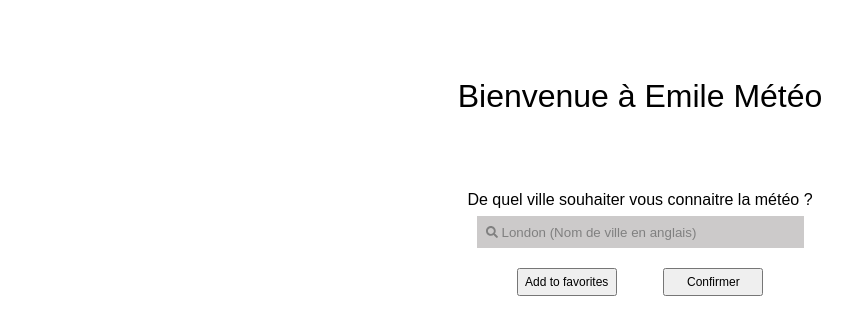
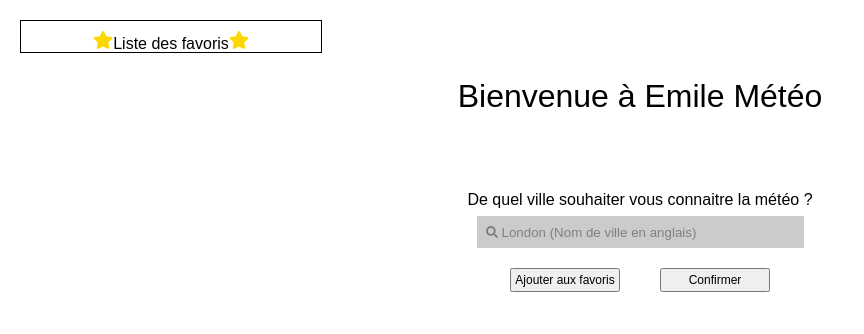
Before and after one commit to ebergez/Meteo-Emile-VueJs-, a Vue app in the folder app/: page / in a window 1280 px wide. Shown: the top 334 px of the page, without its empty margins (0-864 px from the left). Built offline with nearby package versions, Linux system fonts and the light colour scheme.

Commit message:
added favorite list

```diff
--- a/app/src/assets/styles.css
+++ b/app/src/assets/styles.css
@@ -18,11 +18,7 @@
     width: 300px;
 }
 
-button{
-    width: 100px;
-    padding: 5px;
-    margin: 20px;
-}
+
 
 .toCenter {
     display: flex;
@@ -71,13 +67,15 @@ button{
     margin-right: 3vw;
     flex-wrap: wrap;
     margin-bottom: 50px;
+    text-align: center;
 }
 
 .dataSquare {
     width: 200px;
     height: 200px;
     margin-top: 20px;
-    border: black solid 1px;
+    border-radius: 10px;
+    box-shadow: 0px  10px 20px 0.5px rgba(0, 0, 0, 0.2);
     animation: fadeInBottom 1s forwards;
 }
 
@@ -110,7 +108,42 @@ h4{
 
 button{
     font-size: 12px;
+    width: 175px;
+    padding: 3px;
+    margin: 20px;
+    font-family: Arial, Helvetica, sans-serif;
+    cursor: pointer;
 }
+
+.listOfFavorites {
+    position: fixed;
+    top: 20px;
+    left: 20px;
+    border: 1px solid black;
+    width: 300px;
+    background-color: white;
+}
+
+
+.listOfFavorites h1 {
+    text-align: center;
+    font-family: Arial, Helvetica, sans-serif;
+    margin-top: 10px;
+}
+
+.listOfFavorites li {
+    margin-top: 15px;
+    margin-left: 15px;
+    font-family: Arial, Helvetica, sans-serif;
+    cursor: pointer;
+
+}
+
+.star {
+    width: 20px;
+}
+
+
 
 @keyframes fadeInBottom {
     from {
--- a/app/src/components/MeteoEmile.vue
+++ b/app/src/components/MeteoEmile.vue
@@ -4,13 +4,18 @@
   <p class="question">De quel ville souhaiter vous connaitre la météo ?</p>
   <div class="toCenter">
     <input v-model="message" @keypress.enter="sendMessage()" type="text" placeholder="London (Nom de ville en anglais)">
-
   </div>
   <div class="toCenterButtons">
     <div class="centerButtons">
-      <button @click="addToFavorite()">Add to favorites</button>
+      <button @click="addToFavorite()">Ajouter aux favoris</button>
       <button @click="sendMessage()">Confirmer</button>
     </div>
+  <div class="listOfFavorites">
+    <h1><img src="../assets/Images/star-solid.svg" class="star">Liste des favoris<img src="../assets/Images/star-solid.svg" class="star"></h1>
+    <ul v-for="(favorite, index) in favorites" :key="index" >
+      <li @click="seeFavorite(favorite)" class="favorite">{{favorite}}</li>
+    </ul>
+  </div>
   </div>
       <div class="datas" v-if="datas.length !== 0 && !datas.error">
         <div class="dataSquares">
@@ -48,7 +53,7 @@
           <div class="dataSquare">
             <h3 class="squareTitle">Vent / Wind speed </h3>
             <div class="toCenterData">
-              <h4>{{datas.current.wind_speed}}km/h</h4>
+              <h4>{{datas.current.wind_speed}} m/s</h4>
             </div>
           </div>
         </div>
@@ -70,24 +75,25 @@ export default {
       message : "",
       favorites: [],
       datas: [],
-
     };
   },
   methods: {
     sendMessage(){
-    this.response = []
-    axios.get(`http://api.weatherstack.com/current?access_key=bee1004e26126f984fa45749fdd48453&query=${this.message}`)
-    .then((response)=>{
-      this.datas = response.data
-      this.message = ''
-    })
+      this.response = [];
+        axios.get(`http://api.weatherstack.com/current?access_key=bee1004e26126f984fa45749fdd48453&query=${this.message}`)
+        .then((response)=>{
+          this.datas = response.data
+        });
     },
     addToFavorite(){
-      favorites.push(this.message);
-      console.log(favorites);
+      this.favorites.push(this.message);
+
+    },
+    seeFavorite(favorite){
+      this.message = favorite;
+      this.sendMessage();
     }
   },
-  mounted () {
-  }
 };
+
 </script>
```
Also changed, not shown: app/src/assets/Images/star-solid.svg (added).
